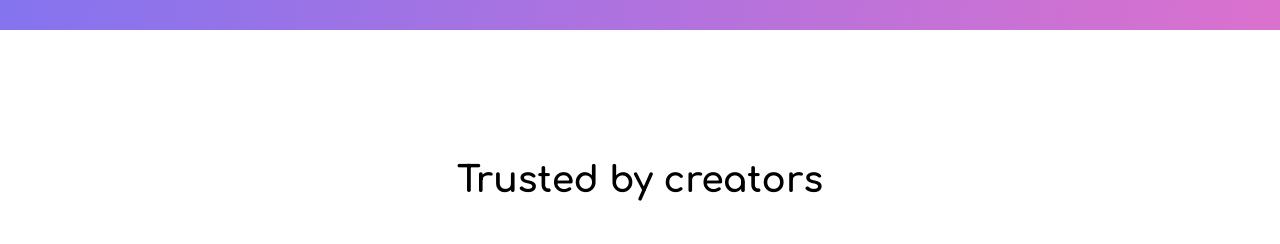
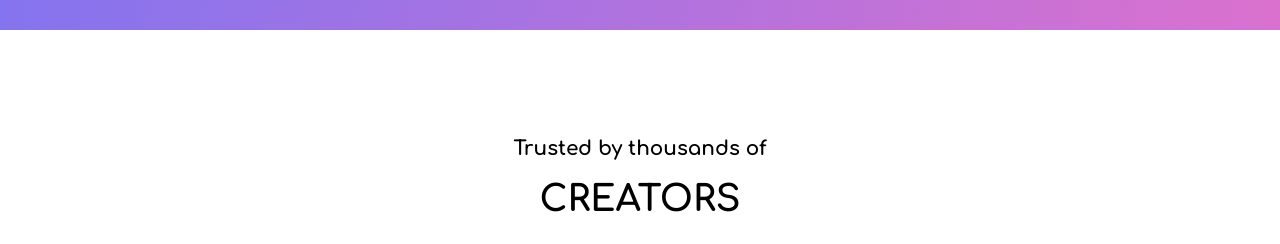
Before and after one commit to zuhairabid/simpl, a plain HTML site: page index.html in a window 1280 px wide. Shown: the part 4500-4744 px from the top of the page. Drawn offline with nearby package versions, Linux system fonts and the light colour scheme; grey boxes are pictures that could not be loaded; files whose address does not match are found by name.

Commit message:
final (almost 11)

```diff
--- a/index.html
+++ b/index.html
@@ -420,9 +420,10 @@
             id="section-7"
             class="h-[790px] flex flex-col items-center justify-center font-comforta"
          >
-            <p class="text-center text-[36px] font-bold mb-10">
-               Trusted by creators
+            <p class="text-center text-[20px] font-bold mb-2">
+               Trusted by thousands of
             </p>
+            <p class="text-center text-[36px] font-bold mb-10">CREATORS</p>
             <div class="flex [&>img]:w-[250px]">
                <img src="/assets/images/iPhone 14 pro.jpg" alt="" />
                <img src="/assets/images/Frame 185.jpg" alt="" />
```
